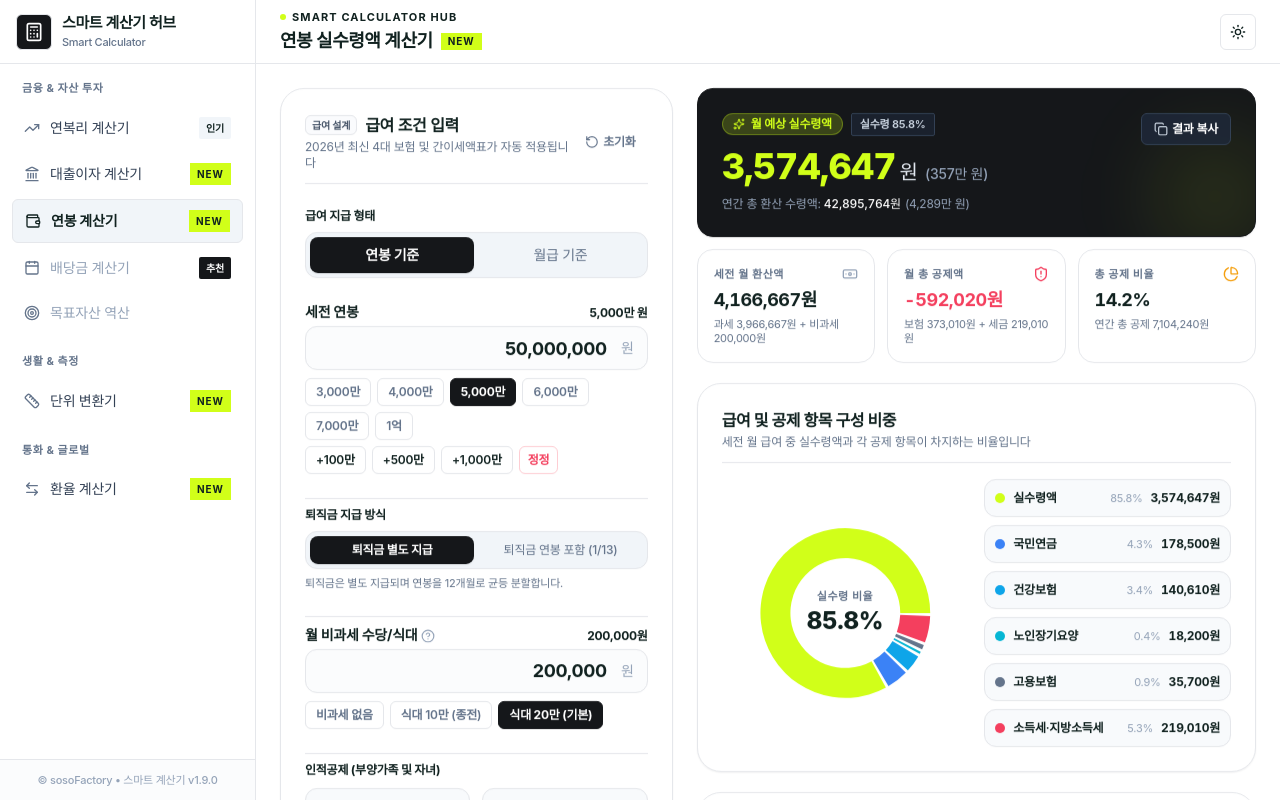
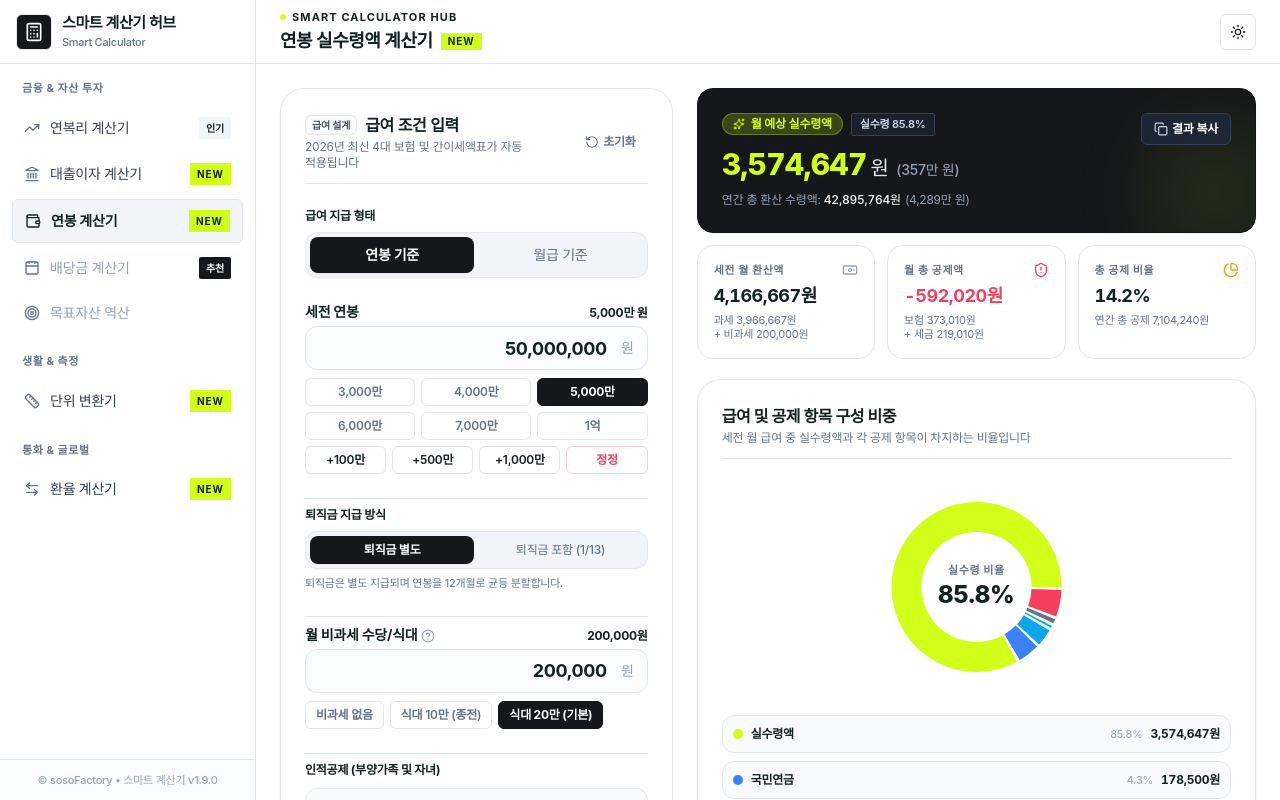
Before and after one commit to haksoo0918/smart-calculator-hub, a React (Vite) app: page /salary in a window 1280 px wide. Both pictures are taken after a click on the button "결과 복사". Shown: the top 800 px of the page. Built offline with nearby package versions, Linux system fonts and the light colour scheme; a web font is replaced by a local one.

Commit message:
fix(salary): 1024px/모바일 반응형 레이아웃 깨짐 및 도넛 차트 툴팁 가림 현상 수정 (v1.9.5)

```diff
--- a/package.json
+++ b/package.json
@@ -1,7 +1,7 @@
 {
   "name": "smart-calculator-hub",
   "private": true,
-  "version": "1.9.4",
+  "version": "1.9.5",
   "type": "module",
   "scripts": {
     "dev": "vite",
--- a/src/calculators/salary-calculator/SalaryApp.tsx
+++ b/src/calculators/salary-calculator/SalaryApp.tsx
@@ -43,7 +43,7 @@ export const SalaryApp: React.FC = () => {
       {/* 2컬럼 레이아웃: 좌측 폼 (5) / 우측 결과 및 시각화 (7) */}
       <div className="grid grid-cols-1 lg:grid-cols-12 gap-4 sm:gap-6 items-start">
         {/* 좌측 입력 폼 */}
-        <div className="lg:col-span-5 w-full">
+        <div className="lg:col-span-5 w-full min-w-0">
           <SalaryForm
             input={input}
             onChange={setInput}
@@ -52,7 +52,7 @@ export const SalaryApp: React.FC = () => {
         </div>
 
         {/* 우측 결과 대시보드 */}
-        <div className="lg:col-span-7 space-y-4 sm:space-y-5 w-full">
+        <div className="lg:col-span-7 space-y-4 sm:space-y-5 w-full min-w-0">
           {/* 1. 월 실수령액 메인 카드 및 3단 서브 요약 지표 */}
           <SalarySummaryCards result={result} />
 
--- a/src/calculators/salary-calculator/components/SalaryChartDashboard.tsx
+++ b/src/calculators/salary-calculator/components/SalaryChartDashboard.tsx
@@ -60,22 +60,34 @@ export const SalaryChartDashboard: React.FC<SalaryChartDashboardProps> = ({ resu
   ].filter((s) => s.value > 0);
 
   return (
-    <div className="bg-white dark:bg-[#1e293b] p-5 sm:p-6 rounded-[24px] border border-[#e5e7eb] dark:border-slate-800 shadow-sm transition-colors space-y-4">
+    <div className="@container bg-white dark:bg-[#1e293b] p-5 sm:p-6 rounded-[24px] border border-[#e5e7eb] dark:border-slate-800 shadow-sm transition-colors space-y-4">
       <div className="flex flex-col sm:flex-row sm:items-center justify-between gap-2 pb-3 border-b border-[#e5e7eb] dark:border-slate-800">
         <div>
-          <h3 className="text-sm sm:text-base font-bold text-[#112220] dark:text-slate-100 tracking-tight">
+          <h3 className="text-sm sm:text-base font-bold text-[#112220] dark:text-slate-100 tracking-tight whitespace-nowrap">
             급여 및 공제 항목 구성 비중
           </h3>
-          <p className="text-xs text-[#64748b] dark:text-slate-400 mt-0.5">
+          <p className="text-xs text-[#64748b] dark:text-slate-400 mt-0.5 break-keep">
             세전 월 급여 중 실수령액과 각 공제 항목이 차지하는 비율입니다
           </p>
         </div>
       </div>
 
-      <div className="grid grid-cols-1 md:grid-cols-12 gap-4 items-center">
-        {/* 좌측 도넛 차트 */}
-        <div className="md:col-span-6 h-56 relative flex items-center justify-center">
-          <ResponsiveContainer width="100%" height="100%">
+      <div className="grid grid-cols-1 @xl:grid-cols-12 gap-4 items-center">
+        {/* 도넛 차트 */}
+        <div className="@xl:col-span-6 w-full h-56 relative flex items-center justify-center min-w-0">
+          {/* 도넛 차트 중앙 텍스트 (z-0으로 배치하여 툴팁(z-50)에 가려지지 않도록 보장) */}
+          <div className="absolute inset-0 flex flex-col items-center justify-center pointer-events-none text-center z-0">
+            <span className="text-[11px] font-bold text-[#64748b] dark:text-slate-400 uppercase tracking-wider">
+              실수령 비율
+            </span>
+            <span className="text-xl sm:text-2xl font-extrabold text-[#112220] dark:text-slate-100 tabular-nums">
+              {result.takeHomeRatio}%
+            </span>
+          </div>
+
+          {/* 차트 및 툴팁 레이어 (z-10, 툴팁 z-50) */}
+          <div className="relative z-10 w-full h-full flex items-center justify-center">
+            <ResponsiveContainer width="100%" height={224}>
               <PieChart>
                 <Pie
                   data={segments}
@@ -86,25 +98,27 @@ export const SalaryChartDashboard: React.FC<SalaryChartDashboardProps> = ({ resu
                   paddingAngle={2}
                   dataKey="value"
                   stroke="none"
+                  isAnimationActive={false}
                 >
                   {segments.map((entry, index) => (
                     <Cell key={`cell-${index}`} fill={entry.color} />
                   ))}
                 </Pie>
                 <Tooltip
+                  wrapperStyle={{ zIndex: 50, pointerEvents: 'none' }}
                   content={({ active, payload }) => {
                     if (active && payload && payload.length) {
                       const data = payload[0].payload as ChartSegment;
                       return (
-                      <div className="bg-[#15171a] dark:bg-slate-900 text-white text-xs p-2.5 rounded-lg shadow-lg border border-slate-700/60">
-                        <div className="font-semibold flex items-center gap-1.5 mb-1">
+                        <div className="bg-[#15171a] dark:bg-slate-900 text-white text-xs p-2.5 rounded-lg shadow-xl border border-slate-700/60 pointer-events-none z-50">
+                          <div className="font-semibold flex items-center gap-1.5 mb-1 whitespace-nowrap">
                             <span
-                            className="w-2.5 h-2.5 rounded-full inline-block"
+                              className="w-2.5 h-2.5 rounded-full inline-block shrink-0"
                               style={{ backgroundColor: data.color }}
                             />
                             <span>{data.name}</span>
                           </div>
-                        <div className="text-slate-200 tabular-nums">
+                          <div className="text-slate-200 tabular-nums whitespace-nowrap">
                             {formatNumberWithWon(data.value)} ({data.percentage}%)
                           </div>
                         </div>
@@ -115,39 +129,30 @@ export const SalaryChartDashboard: React.FC<SalaryChartDashboardProps> = ({ resu
                 />
               </PieChart>
             </ResponsiveContainer>
-
-          {/* 도넛 차트 중앙 텍스트 */}
-          <div className="absolute flex flex-col items-center justify-center pointer-events-none text-center">
-            <span className="text-[11px] font-bold text-[#64748b] dark:text-slate-400 uppercase tracking-wider">
-              실수령 비율
-            </span>
-            <span className="text-xl sm:text-2xl font-extrabold text-[#112220] dark:text-slate-100 tabular-nums">
-              {result.takeHomeRatio}%
-            </span>
           </div>
         </div>
 
-        {/* 우측 항목별 범례 및 비중 게이지 목록 */}
-        <div className="md:col-span-6 space-y-2 text-xs">
+        {/* 항목별 범례 및 비중 게이지 목록 */}
+        <div className="@xl:col-span-6 w-full space-y-2 text-xs">
           {segments.map((item) => (
             <div
               key={item.name}
-              className="flex items-center justify-between p-2.5 rounded-xl bg-slate-50 dark:bg-slate-900/40 border border-[#e5e7eb] dark:border-slate-800"
+              className="flex items-center justify-between p-2.5 rounded-xl bg-slate-50 dark:bg-slate-900/40 border border-[#e5e7eb] dark:border-slate-800 gap-2"
             >
-              <div className="flex items-center gap-2">
+              <div className="flex items-center gap-2 min-w-0 shrink-0">
                 <span
                   className="w-2.5 h-2.5 rounded-full shrink-0"
                   style={{ backgroundColor: item.color }}
                 />
-                <span className="font-semibold text-[#112220] dark:text-slate-200">
+                <span className="font-semibold text-[#112220] dark:text-slate-200 whitespace-nowrap">
                   {item.name}
                 </span>
               </div>
-              <div className="flex items-center gap-2">
-                <span className="text-slate-400 dark:text-slate-500 text-[11px]">
+              <div className="flex items-center gap-2 shrink-0">
+                <span className="text-slate-400 dark:text-slate-500 text-[11px] whitespace-nowrap">
                   {item.percentage}%
                 </span>
-                <span className="font-bold text-[#112220] dark:text-slate-100 tabular-nums">
+                <span className="font-bold text-[#112220] dark:text-slate-100 tabular-nums whitespace-nowrap">
                   {formatNumberWithWon(item.value)}
                 </span>
               </div>
--- a/src/calculators/salary-calculator/components/SalaryForm.tsx
+++ b/src/calculators/salary-calculator/components/SalaryForm.tsx
@@ -20,8 +20,8 @@ const PAYMENT_TYPE_OPTIONS: SegmentedOption<SalaryPaymentType>[] = [
 ];
 
 const SEVERANCE_OPTIONS: SegmentedOption<SeveranceType>[] = [
-  { id: 'separate', label: '퇴직금 별도 지급' },
-  { id: 'included', label: '퇴직금 연봉 포함 (1/13)' },
+  { id: 'separate', label: '퇴직금 별도' },
+  { id: 'included', label: '퇴직금 포함 (1/13)' },
 ];
 
 const ANNUAL_AMOUNT_PRESETS = [
@@ -89,19 +89,19 @@ export const SalaryForm: React.FC<SalaryFormProps> = ({
     : MONTHLY_INCREMENT_PRESETS;
 
   return (
-    <div className="bg-white dark:bg-[#1e293b] p-5 sm:p-6 rounded-[24px] border border-[#e5e7eb] dark:border-slate-800 shadow-sm transition-colors space-y-5 sm:space-y-6">
+    <div className="@container bg-white dark:bg-[#1e293b] p-5 sm:p-6 rounded-[24px] border border-[#e5e7eb] dark:border-slate-800 shadow-sm transition-colors space-y-5 sm:space-y-6">
       {/* 1. 폼 상단 헤더 및 초기화 버튼 */}
-      <div className="flex items-center justify-between pb-3 border-b border-[#e5e7eb] dark:border-slate-800">
-        <div className="space-y-0.5">
-          <div className="flex items-center gap-2">
-            <Badge variant="meta" size="sm">
+      <div className="flex items-center justify-between pb-3 border-b border-[#e5e7eb] dark:border-slate-800 gap-2">
+        <div className="space-y-0.5 min-w-0">
+          <div className="flex items-center gap-2 flex-wrap">
+            <Badge variant="meta" size="sm" className="shrink-0">
               급여 설계
             </Badge>
-            <h2 className="text-sm sm:text-base font-bold text-[#112220] dark:text-slate-100">
+            <h2 className="text-sm sm:text-base font-bold text-[#112220] dark:text-slate-100 whitespace-nowrap">
               급여 조건 입력
             </h2>
           </div>
-          <p className="text-xs text-[#64748b] dark:text-slate-400">
+          <p className="text-xs text-[#64748b] dark:text-slate-400 break-keep">
             2026년 최신 4대 보험 및 간이세액표가 자동 적용됩니다
           </p>
         </div>
@@ -182,13 +182,13 @@ export const SalaryForm: React.FC<SalaryFormProps> = ({
         />
 
         {/* 대표 금액 프리셋 칩 */}
-        <div className="flex items-center gap-1.5 mt-2 flex-wrap">
+        <div className="grid grid-cols-3 @md:grid-cols-6 gap-1.5 mt-2">
           {amountPresets.map((preset) => (
             <SelectableChip
               key={preset.value}
               isSelected={input.grossAmount === preset.value}
               onClick={() => updateField('grossAmount', preset.value)}
-              className="text-xs px-2.5 py-1"
+              className="text-xs px-1 py-1 justify-center whitespace-nowrap w-full"
             >
               {preset.label}
             </SelectableChip>
@@ -196,7 +196,7 @@ export const SalaryForm: React.FC<SalaryFormProps> = ({
         </div>
 
         {/* 빠른 증감 칩 */}
-        <div className="flex items-center gap-1.5 mt-1.5 flex-wrap">
+        <div className="grid grid-cols-4 gap-1.5 mt-1.5">
           {incrementPresets.map((inc) => (
             <Button
               key={inc.label}
@@ -204,7 +204,7 @@ export const SalaryForm: React.FC<SalaryFormProps> = ({
               variant="outline"
               size="sm"
               onClick={() => handleAmountIncrement(inc.value)}
-              className="h-7 px-2.5 text-xs font-semibold bg-white dark:bg-slate-900 border-[#e5e7eb] dark:border-slate-700 hover:bg-slate-50 dark:hover:bg-slate-800"
+              className="h-7 px-1 text-xs font-semibold bg-white dark:bg-slate-900 border-[#e5e7eb] dark:border-slate-700 hover:bg-slate-50 dark:hover:bg-slate-800 whitespace-nowrap"
             >
               {inc.label}
             </Button>
@@ -214,7 +214,7 @@ export const SalaryForm: React.FC<SalaryFormProps> = ({
             variant="outline"
             size="sm"
             onClick={() => updateField('grossAmount', 0)}
-            className="h-7 px-2 text-xs font-semibold text-rose-500 border-rose-200 dark:border-rose-900/50 hover:bg-rose-50 dark:hover:bg-rose-950/30"
+            className="h-7 px-1 text-xs font-semibold text-rose-500 border-rose-200 dark:border-rose-900/50 hover:bg-rose-50 dark:hover:bg-rose-950/30 whitespace-nowrap"
           >
             정정
           </Button>
@@ -290,19 +290,19 @@ export const SalaryForm: React.FC<SalaryFormProps> = ({
           인적공제 (부양가족 및 자녀)
         </label>
 
-        <div className="grid grid-cols-1 sm:grid-cols-2 gap-3">
+        <div className="grid grid-cols-1 @md:grid-cols-2 gap-3">
           {/* 부양가족 수 */}
           <div className="bg-slate-50 dark:bg-slate-900/40 rounded-xl p-3 border border-[#e5e7eb] dark:border-slate-800 space-y-2">
-            <div className="flex items-center justify-between">
-              <span className="text-xs font-semibold text-[#112220] dark:text-slate-200 flex items-center gap-1">
-                <Users className="w-3.5 h-3.5 text-slate-500" />
+            <div className="flex items-center justify-between gap-2">
+              <span className="text-xs font-semibold text-[#112220] dark:text-slate-200 flex items-center gap-1.5 whitespace-nowrap shrink-0">
+                <Users className="w-3.5 h-3.5 text-slate-500 shrink-0" />
                 부양가족 수
               </span>
-              <span className="font-bold text-xs text-[#112220] dark:text-slate-100 tabular-nums">
+              <span className="font-bold text-xs text-[#112220] dark:text-slate-100 tabular-nums whitespace-nowrap shrink-0">
                 {input.familyCount}명
               </span>
             </div>
-            <p className="text-[10px] text-[#64748b] dark:text-slate-400 leading-tight">
+            <p className="text-[10px] text-[#64748b] dark:text-slate-400 leading-tight break-keep">
               본인 포함 (1인당 연 150만 원 공제)
             </p>
             <div className="flex items-center gap-1.5 pt-1">
@@ -335,16 +335,16 @@ export const SalaryForm: React.FC<SalaryFormProps> = ({
 
           {/* 20세 이하 자녀 수 */}
           <div className="bg-slate-50 dark:bg-slate-900/40 rounded-xl p-3 border border-[#e5e7eb] dark:border-slate-800 space-y-2">
-            <div className="flex items-center justify-between">
-              <span className="text-xs font-semibold text-[#112220] dark:text-slate-200 flex items-center gap-1">
-                <Baby className="w-3.5 h-3.5 text-slate-500" />
+            <div className="flex items-center justify-between gap-2">
+              <span className="text-xs font-semibold text-[#112220] dark:text-slate-200 flex items-center gap-1.5 whitespace-nowrap shrink-0">
+                <Baby className="w-3.5 h-3.5 text-slate-500 shrink-0" />
                 20세 이하 자녀
               </span>
-              <span className="font-bold text-xs text-[#112220] dark:text-slate-100 tabular-nums">
+              <span className="font-bold text-xs text-[#112220] dark:text-slate-100 tabular-nums whitespace-nowrap shrink-0">
                 {input.childrenCount}명
               </span>
             </div>
-            <p className="text-[10px] text-[#64748b] dark:text-slate-400 leading-tight">
+            <p className="text-[10px] text-[#64748b] dark:text-slate-400 leading-tight break-keep">
               자녀 세액공제 추가 적용
             </p>
             <div className="flex items-center gap-1.5 pt-1">
--- a/src/calculators/salary-calculator/components/SalarySummaryCards.tsx
+++ b/src/calculators/salary-calculator/components/SalarySummaryCards.tsx
@@ -43,7 +43,7 @@ export const SalarySummaryCards: React.FC<SalarySummaryCardsProps> = ({ result }
   };
 
   return (
-    <div className="space-y-3">
+    <div className="@container space-y-3">
       {/* 1. 최상단 대형 메인 하이라이트 카드 (월 예상 실수령액) */}
       <div className="relative overflow-hidden rounded-2xl bg-[#15171a] dark:bg-[#1e293b] border border-[#15171a] dark:border-slate-800 text-white p-5 sm:p-6 shadow-sm">
         {/* 우측 상단 배경 장식 효과 */}
@@ -59,7 +59,7 @@ export const SalarySummaryCards: React.FC<SalarySummaryCardsProps> = ({ result }
               {result.takeHomeRatio > 0 && (
                 <Badge
                   variant="outline"
-                  className="text-[11px] font-semibold border-slate-700 text-slate-300 bg-slate-800/60"
+                  className="text-[11px] font-semibold border-slate-700 text-slate-300 bg-slate-800/60 whitespace-nowrap"
                 >
                   실수령 {result.takeHomeRatio}%
                 </Badge>
@@ -67,24 +67,24 @@ export const SalarySummaryCards: React.FC<SalarySummaryCardsProps> = ({ result }
             </div>
 
             <div className="flex flex-wrap items-baseline gap-2 pt-1">
-              <div className="text-2xl sm:text-3xl lg:text-4xl font-extrabold tracking-tight text-[#d1ff19] tabular-nums">
+              <div className="text-2xl sm:text-3xl font-extrabold tracking-tight text-[#d1ff19] tabular-nums whitespace-nowrap">
                 {result.netMonthlySalary.toLocaleString('ko-KR')}
                 <span className="text-lg sm:text-xl font-medium text-slate-200 ml-1">
                   원
                 </span>
               </div>
-              <span className="text-xs sm:text-sm font-medium text-slate-400">
+              <span className="text-xs sm:text-sm font-medium text-slate-400 whitespace-nowrap">
                 ({formatKoreanUnit(result.netMonthlySalary)})
               </span>
             </div>
 
             <div className="text-xs text-slate-400 pt-1 flex flex-wrap items-center gap-x-2 gap-y-1">
-              <span>
+              <span className="break-keep">
                 연간 총 환산 수령액:{' '}
-                <strong className="text-white font-medium tabular-nums">
+                <strong className="text-white font-medium tabular-nums whitespace-nowrap">
                   {formatNumberWithWon(result.netAnnualSalary)}
                 </strong>
-                <span className="text-slate-400 ml-1">
+                <span className="text-slate-400 ml-1 whitespace-nowrap">
                   ({formatKoreanUnit(result.netAnnualSalary)})
                 </span>
               </span>
@@ -114,54 +114,55 @@ export const SalarySummaryCards: React.FC<SalarySummaryCardsProps> = ({ result }
       </div>
 
       {/* 2. 3단 서브 요약 카드 그리드 (세전 월 환산액, 월 총 공제액, 총 공제율) */}
-      <div className="grid grid-cols-1 sm:grid-cols-3 gap-3">
+      <div className="grid grid-cols-1 @sm:grid-cols-3 gap-2.5 sm:gap-3">
         {/* 세전 월 환산액 */}
         <div className="p-3.5 sm:p-4 rounded-2xl bg-white dark:bg-[#1e293b] border border-[#e5e7eb] dark:border-slate-800 shadow-2xs space-y-1">
           <div className="flex items-center justify-between text-[#64748b] dark:text-slate-400">
-            <span className="text-[11px] font-bold uppercase tracking-wider">
+            <span className="text-[11px] font-bold uppercase tracking-wider whitespace-nowrap">
               세전 월 환산액
             </span>
-            <Banknote className="w-4 h-4 text-slate-400 dark:text-slate-500" />
+            <Banknote className="w-4 h-4 text-slate-400 dark:text-slate-500 shrink-0" />
           </div>
-          <div className="text-lg font-bold tracking-tight text-[#112220] dark:text-slate-100 tabular-nums">
+          <div className="text-base @xs:text-lg font-bold tracking-tight text-[#112220] dark:text-slate-100 tabular-nums whitespace-nowrap">
             {formatNumberWithWon(result.grossMonthlySalary)}
           </div>
           <p className="text-[11px] text-[#64748b] dark:text-slate-400 leading-tight">
-            과세 {formatNumberWithWon(result.taxableMonthlySalary)} + 비과세{' '}
-            {formatNumberWithWon(result.nonTaxableMonthly)}
+            <span>과세 {formatNumberWithWon(result.taxableMonthlySalary)}</span>{' '}
+            <span className="whitespace-nowrap">+ 비과세 {formatNumberWithWon(result.nonTaxableMonthly)}</span>
           </p>
         </div>
 
         {/* 월 총 공제액 */}
         <div className="p-3.5 sm:p-4 rounded-2xl bg-white dark:bg-[#1e293b] border border-[#e5e7eb] dark:border-slate-800 shadow-2xs space-y-1">
           <div className="flex items-center justify-between text-[#64748b] dark:text-slate-400">
-            <span className="text-[11px] font-bold uppercase tracking-wider">
+            <span className="text-[11px] font-bold uppercase tracking-wider whitespace-nowrap">
               월 총 공제액
             </span>
-            <ShieldAlert className="w-4 h-4 text-rose-500" />
+            <ShieldAlert className="w-4 h-4 text-rose-500 shrink-0" />
           </div>
-          <div className="text-lg font-bold tracking-tight text-rose-500 tabular-nums">
+          <div className="text-base @xs:text-lg font-bold tracking-tight text-rose-500 tabular-nums whitespace-nowrap">
             -{formatNumberWithWon(result.totalMonthlyDeduction)}
           </div>
           <p className="text-[11px] text-[#64748b] dark:text-slate-400 leading-tight">
-            보험 {formatNumberWithWon(result.totalFourMajorInsurances)} + 세금{' '}
-            {formatNumberWithWon(result.totalTax)}
+            <span>보험 {formatNumberWithWon(result.totalFourMajorInsurances)}</span>{' '}
+            <span className="whitespace-nowrap">+ 세금 {formatNumberWithWon(result.totalTax)}</span>
           </p>
         </div>
 
         {/* 총 공제 비율 */}
         <div className="p-3.5 sm:p-4 rounded-2xl bg-white dark:bg-[#1e293b] border border-[#e5e7eb] dark:border-slate-800 shadow-2xs space-y-1">
           <div className="flex items-center justify-between text-[#64748b] dark:text-slate-400">
-            <span className="text-[11px] font-bold uppercase tracking-wider">
+            <span className="text-[11px] font-bold uppercase tracking-wider whitespace-nowrap">
               총 공제 비율
             </span>
-            <PieChart className="w-4 h-4 text-amber-500" />
+            <PieChart className="w-4 h-4 text-amber-500 shrink-0" />
           </div>
-          <div className="text-lg font-bold tracking-tight text-[#112220] dark:text-slate-100 tabular-nums">
+          <div className="text-base @xs:text-lg font-bold tracking-tight text-[#112220] dark:text-slate-100 tabular-nums whitespace-nowrap">
             {result.totalDeductionRatio}%
           </div>
           <p className="text-[11px] text-[#64748b] dark:text-slate-400 leading-tight">
-            연간 총 공제 {formatNumberWithWon(result.totalMonthlyDeduction * 12)}
+            <span className="whitespace-nowrap">연간 총 공제</span>{' '}
+            <span className="whitespace-nowrap">{formatNumberWithWon(result.totalMonthlyDeduction * 12)}</span>
           </p>
         </div>
       </div>
```
Also changed, not shown: src/calculators/salary-calculator/components/DeductionBreakdownTable.tsx (+24 -24 lines), 2 other files (tests, documents, lock files or other folders). Lines whose indentation alone changed are shown as unchanged.
